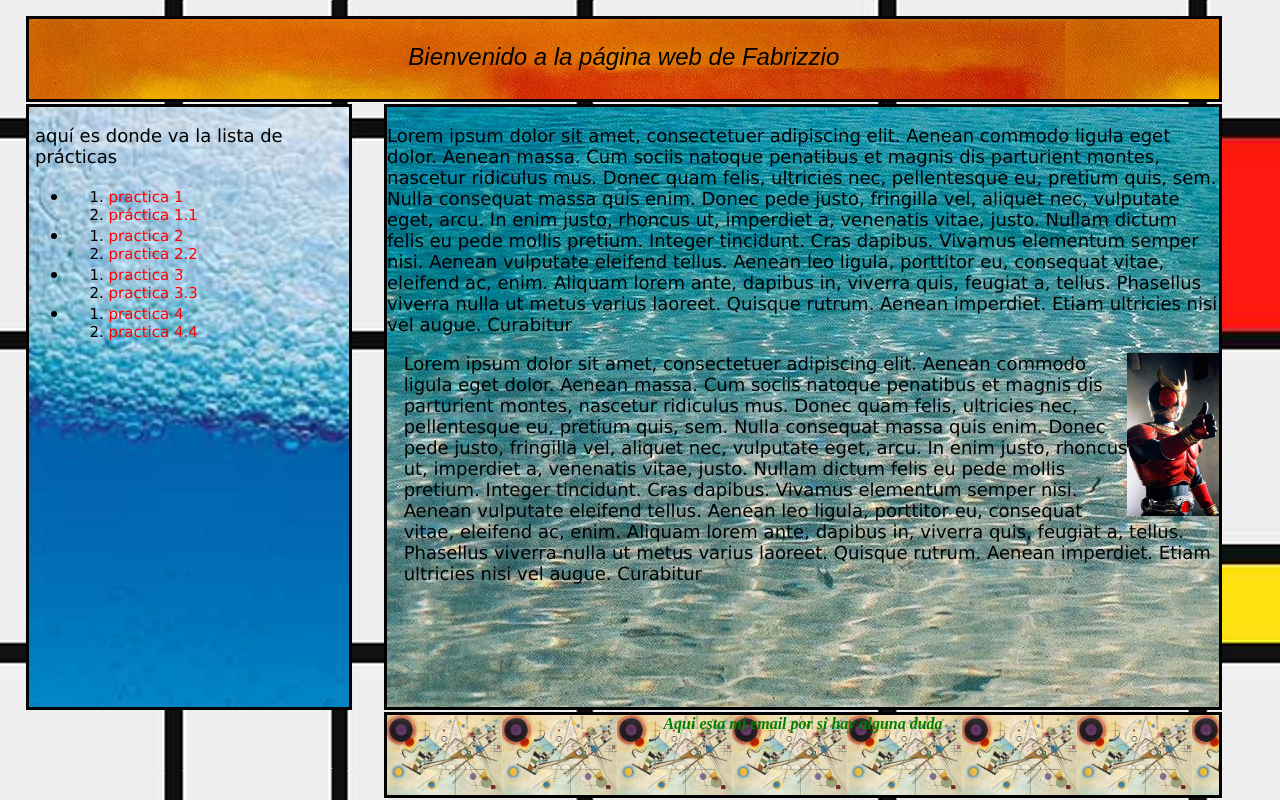
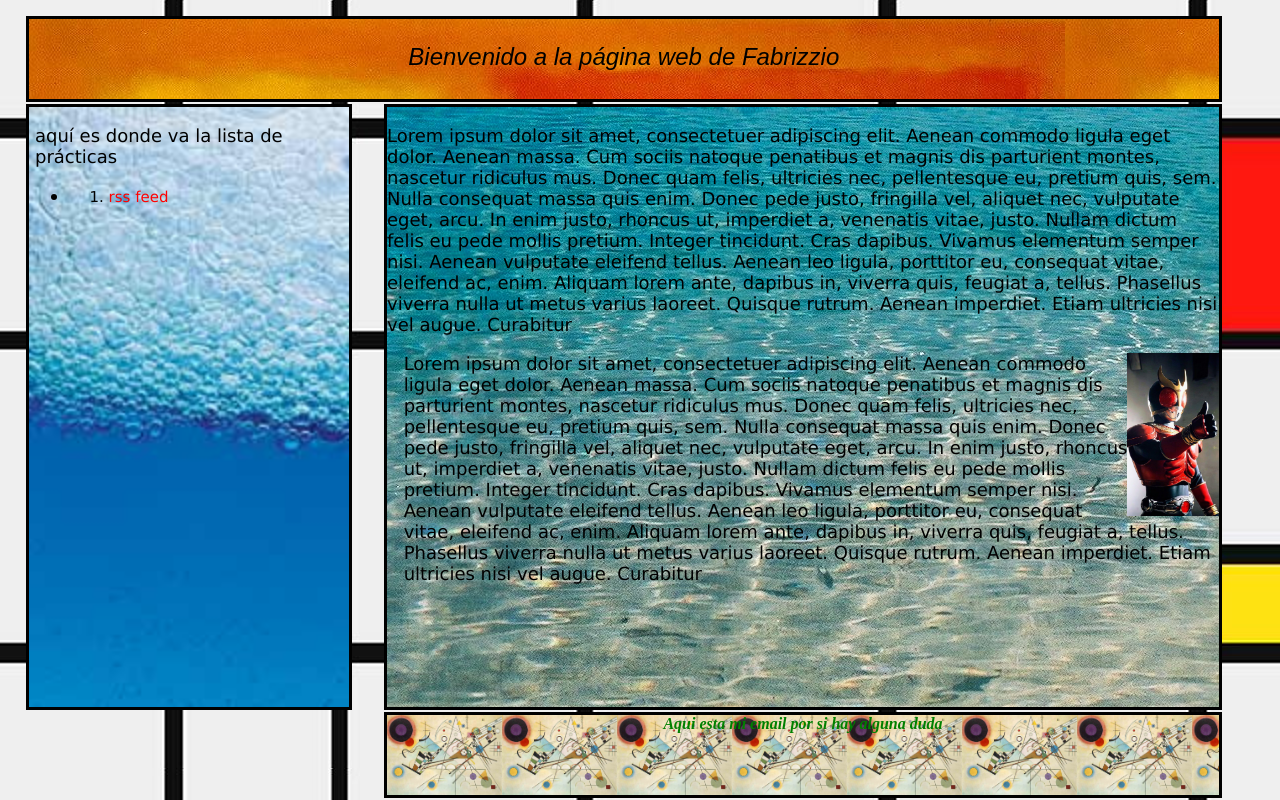
Before and after one commit to Fabs0601/pagina-web, a plain HTML site: page index.html in a window 1280 px wide. Drawn offline with Linux system fonts and the light colour scheme.

Commit message:
Update index.html

```diff
--- a/index.html
+++ b/index.html
@@ -20,21 +20,10 @@
         <p>Aquí es donde va la lista de prácticas</p>
 <ul>
     <li><ol>
-        <li><a href="./pag/pagina_prueba.html">Practica 1</a></li>
-        <li><a href="./pag/pagina_prueba.html">Práctica 1.1</a></li>
+        <li><a href="rss.xml/">Rss feed</a></li>
+
     </ol></li>
-    <li><ol>
-        <li><a href="https://www.blindtextgenerator.com/es">Practica 2</a></li>
-        <li><a href="https://www.blindtextgenerator.com/es">Practica 2.2</a></li>
-    </ol></li>
-    <li><ol>
-        <li><a href="https://www.google.com/">Practica 3</a></li>
-        <li><a href="https://www.google.com/">Practica 3.3</a></li>
-    </ol></li>
-    <li> <ol>
-        <li><a href="https://es.wikipedia.org/wiki/CSS">Practica 4</a></li>
-        <li><a href="https://es.wikipedia.org/wiki/CSS">Practica 4.4</a></li>
-    </ol></li>
+
 </ul>
 
 <!-- start feedwind code --> <script type="text/javascript" src="https://feed.mikle.com/js/fw-loader.js" preloader-text="Loading" data-fw-param="172763/"></script> <!-- end feedwind code -->
```
